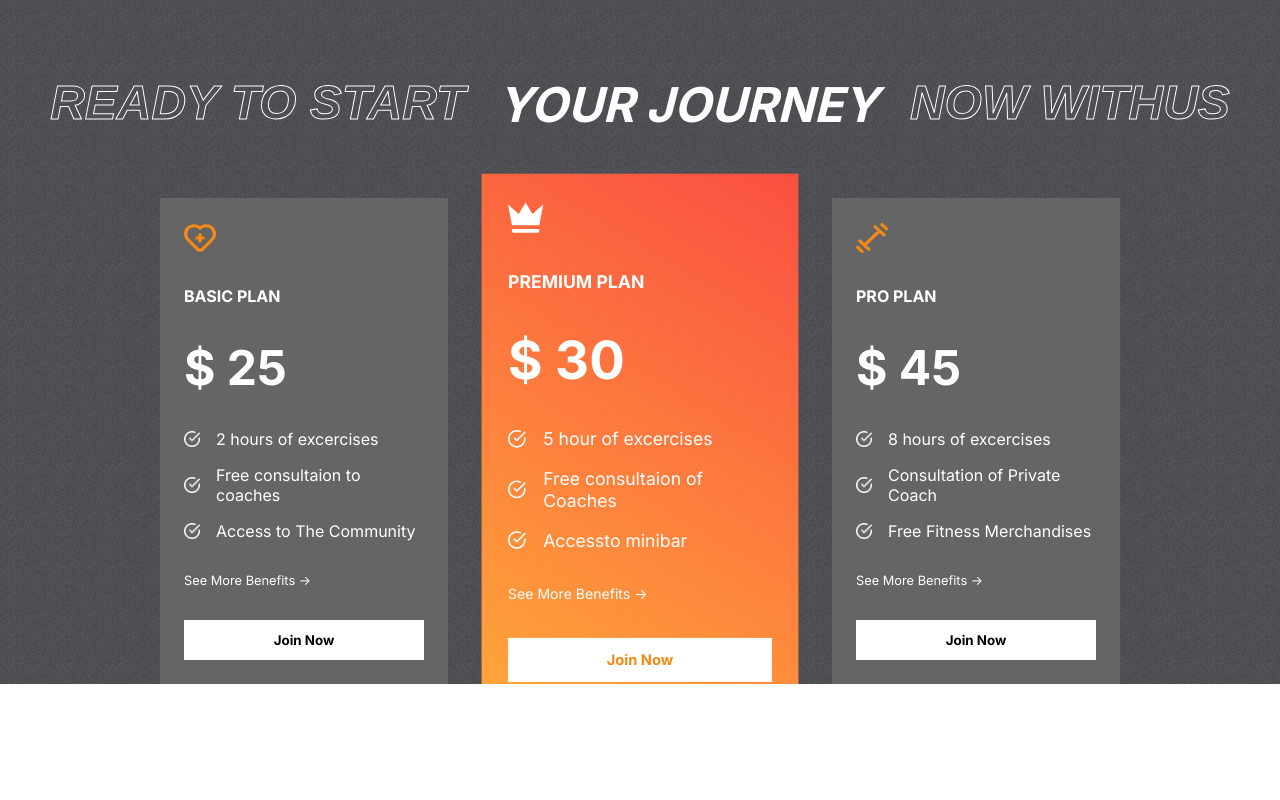
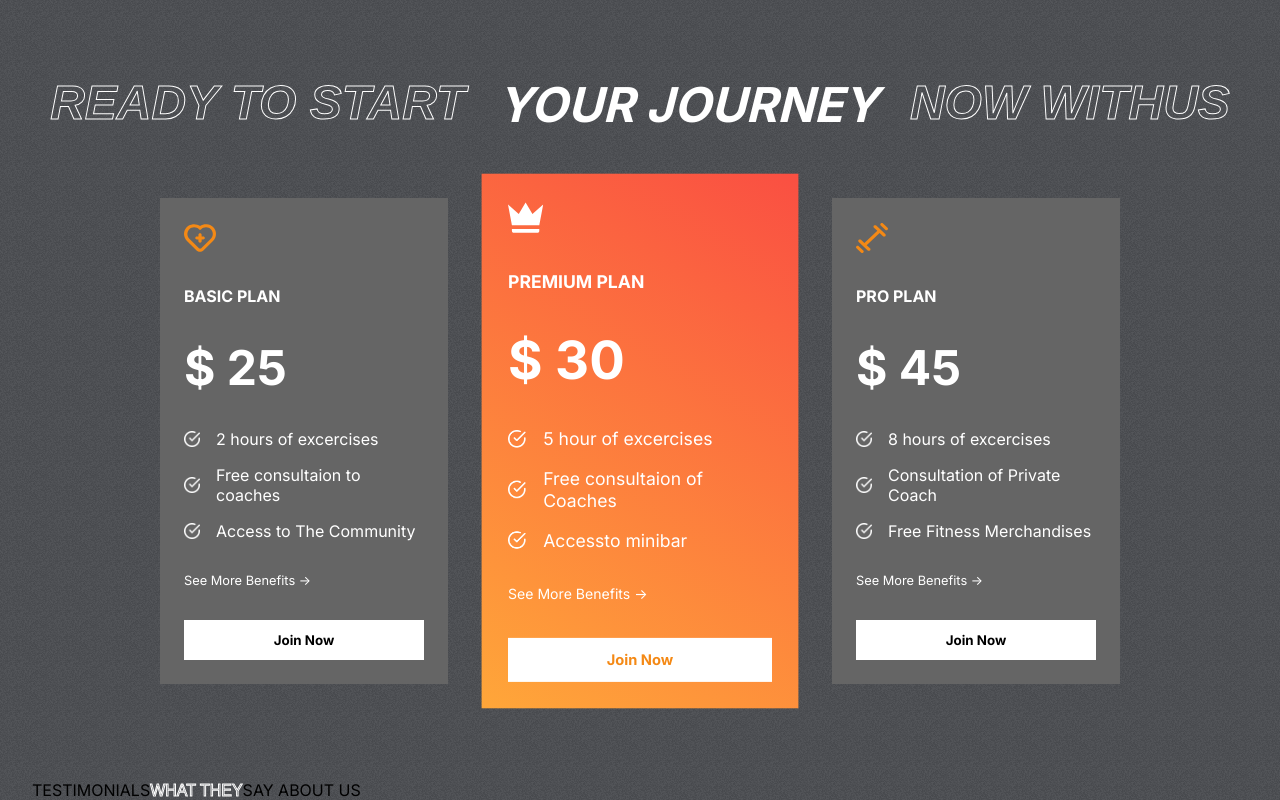
Before and after one commit to pallab17/Fithelp.o, a React (Create React App) app: page / in a window 1280 px wide. Shown: the part 1824-2624 px from the top of the page. Before the commit the page ends 2508 px from the top, so only its background shows below. Built offline with nearby package versions, Linux system fonts and the light colour scheme.

Commit message:
files updated

```diff
--- a/src/App.js
+++ b/src/App.js
@@ -3,6 +3,7 @@ import Hero from './components/Hero/Hero';
 import Plans from './components/Plans/Plans';
 import Programs from './components/Programs/Programs';
 import Reasons from './components/Reasons/Reasons';
+import Testimonials from './components/Testimonials/Testimonials';
 function App() {
   return (
     <div className="App">
@@ -10,6 +11,7 @@ function App() {
     <Programs/>
     <Reasons/>
     <Plans/>
+    <Testimonials/>
     </div>
   );
 }
--- a/src/components/Testimonials/Testimonials.css
+++ b/src/components/Testimonials/Testimonials.css
@@ -0,0 +1,5 @@
+.Testimonials{
+    display: flex;
+    gap: 1rem;
+    padding: 0 2rem;
+}
--- a/src/components/Testimonials/Testimonials.jsx
+++ b/src/components/Testimonials/Testimonials.jsx
@@ -6,7 +6,7 @@ const Testimonials = () => {
     <div className="Testimonials">
       <div className="left-t">
         <span>TESTIMONIALS</span>
-        <span>WHAT THEY</span>
+        <span className="outline-text">WHAT THEY</span>
         <span>SAY ABOUT US</span>
       </div>
       <div className="right-t"></div>
```
